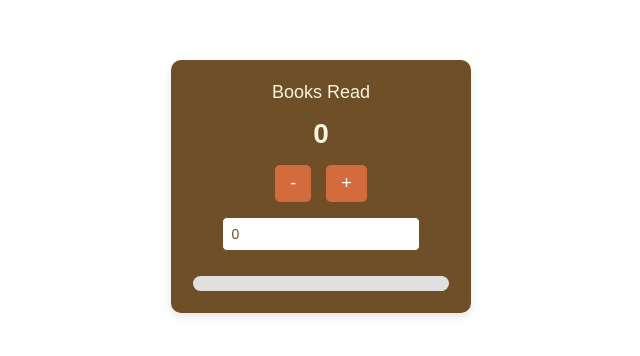
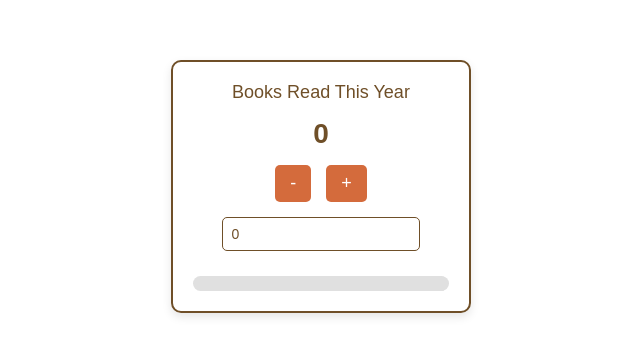
Before and after one commit to brod2240/book-counter-brown, a plain HTML site: page index.html in a window 1280 px wide. Shown: the part 214-570 px from the top of the page, without its empty margins (319-959 px from the left). Drawn offline with Linux system fonts and the light colour scheme.

Commit message:
Update index.html

```diff
--- a/index.html
+++ b/index.html
@@ -20,11 +20,11 @@
 
         .tracker-container {
             text-align: center;
-            border: 2px solid #6F4F28;
+            border: 2px solid #6F4F28; /* Warm Brown border */
             padding: 20px;
             border-radius: 10px;
             box-shadow: 0 4px 10px rgba(0, 0, 0, 0.1);
-            background-color: #6F4F28; /* Warm Brown background */
+            background-color: transparent; /* Transparent background */
             max-width: 300px;
             width: 100%;
             font-size: 16px;
@@ -33,14 +33,14 @@
 
         .tracker-header {
             font-size: 18px;
-            color: #F5F5DC; /* Golden Yellow header */
+            color: #6F4F28; /* Warm Brown text for header */
             margin-bottom: 15px;
         }
 
         .book-count {
             font-size: 28px;
             font-weight: bold;
-            color: #F5F5DC; /* Soft Beige text color */
+            color: #6F4F28; /* Warm Brown text for book count */
         }
 
         .buttons-container {
@@ -56,13 +56,13 @@
 
         .goal-input {
             padding: 8px;
-            border: 1px solid #6F4F28;
+            border: 1px solid #6F4F28; /* Warm Brown border */
             border-radius: 5px;
             font-size: 14px;
             width: 70%;
             max-width: 220px;
             margin: 0 auto 10px;
-            color: #6F4F28; /* Warm Brown text color */
+            color: #6F4F28; /* Warm Brown text for input */
         }
 
         .progress-container {
@@ -80,7 +80,7 @@
 
         .progress {
             height: 100%;
-            background-color: #FFB800; /* Golden Yellow progress */
+            background-color: #6F4F28; /* Warm Brown progress */
             width: 0%;
             transition: width 0.5s ease-in-out;
             border-radius: 10px 0 0 10px;
@@ -144,7 +144,7 @@
 <body>
 
 <div class="tracker-container">
-    <div class="tracker-header">Books Read</div>
+    <div class="tracker-header">Books Read This Year</div>
     <div class="book-count" id="book-count">0</div>
 
     <div class="buttons-container">
```
